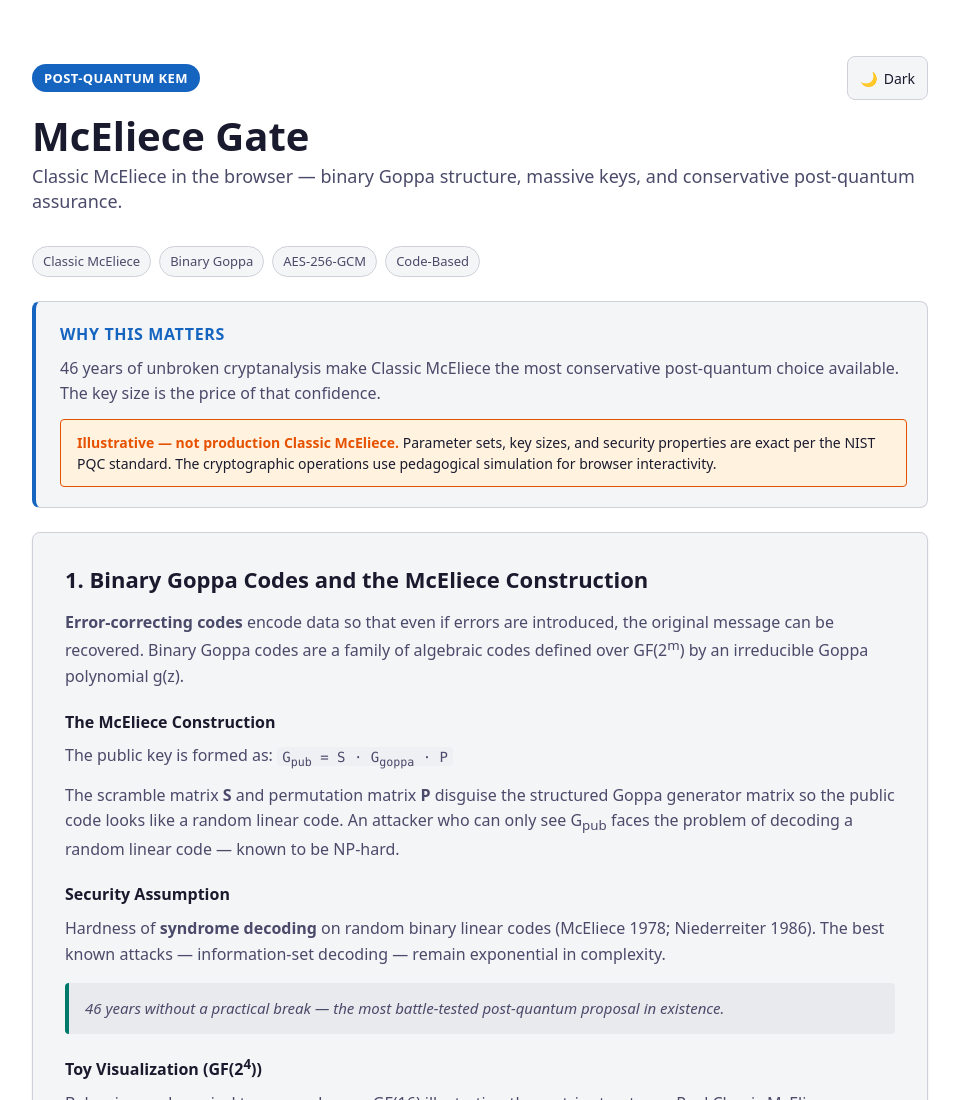
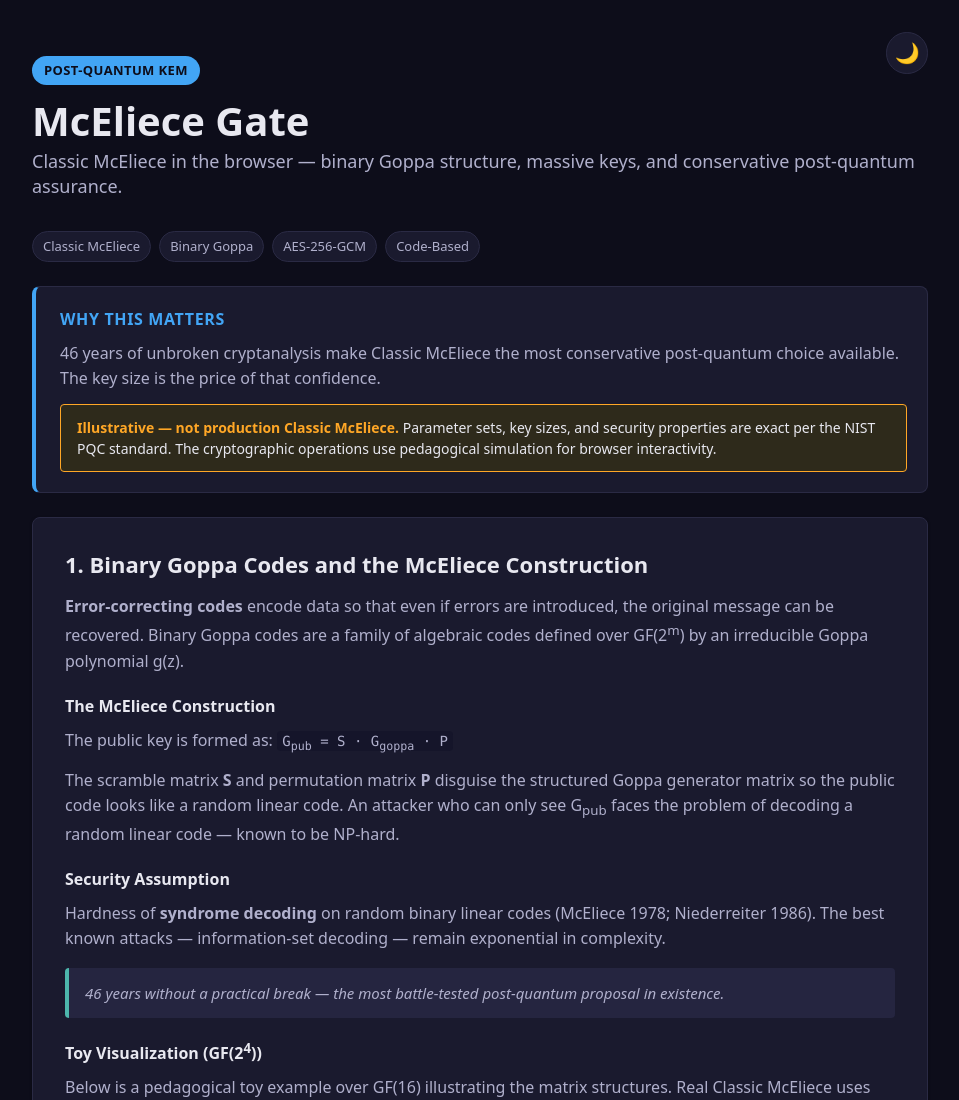
Before and after one commit to systemslibrarian/crypto-lab-mceliece-gate, a website built with Vite: page index.html in a window 1280 px wide. Shown: the top 1100 px of the page, without its empty margins (160-1119 px from the left). Built offline with nearby package versions, Linux system fonts and the light colour scheme.

Commit message:
feat: fix gh-pages deployment, standardize theme toggle and README

```diff
--- a/index.html
+++ b/index.html
@@ -8,6 +8,12 @@
       content="Classic McEliece browser demo: binary Goppa codes, key-size tradeoffs, and KEM + AES-256-GCM flow."
     />
     <title>crypto-lab-mceliece-gate</title>
+    <script>
+      (function () {
+        const saved = localStorage.getItem('theme');
+        document.documentElement.setAttribute('data-theme', saved ?? 'dark');
+      })();
+    </script>
   </head>
   <body>
     <a class="skip-link" href="#main-content">Skip to content</a>
--- a/src/ui.ts
+++ b/src/ui.ts
@@ -33,9 +33,7 @@ function esc(s: string): string {
 }
 
 function getEffectiveTheme(): string {
-  const explicit = document.documentElement.getAttribute("data-theme");
-  if (explicit) return explicit;
-  return window.matchMedia("(prefers-color-scheme: dark)").matches ? "dark" : "light";
+  return document.documentElement.getAttribute("data-theme") ?? "dark";
 }
 
 function schemeTag(name: string): string {
@@ -55,13 +53,13 @@ function schemeTag(name: string): string {
 function renderHeader(): string {
   const isDark = getEffectiveTheme() === "dark";
   const label = isDark ? "Switch to light mode" : "Switch to dark mode";
-  const icon = isDark ? "\u2600\ufe0f" : "\u{1f319}";
+  const icon = isDark ? "\u{1f319}" : "\u2600\ufe0f";
   return `
   <header class="demo-header" aria-label="Demo header">
+    <button id="theme-toggle" class="theme-toggle" type="button"
+            aria-label="${label}" style="position: absolute; top: 0; right: 0"><span aria-hidden="true">${icon}</span></button>
     <div class="header-top">
       <span class="category-chip">Post-Quantum KEM</span>
-      <button id="theme-toggle" class="theme-toggle" type="button"
-              aria-label="${label}"><span aria-hidden="true">${icon}</span> <span id="theme-label">${isDark ? "Light" : "Dark"}</span></button>
     </div>
     <h1>McEliece Gate</h1>
     <p class="subtitle">Classic McEliece in the browser — binary Goppa structure, massive keys, and conservative post-quantum assurance.</p>
@@ -438,31 +436,23 @@ function buildPage(): string {
    ====================================================================== */
 
 function initThemeToggle(): void {
-  let saved: string | null = null;
-  try { saved = localStorage.getItem("mceliece-gate-theme"); } catch { /* storage unavailable */ }
-  if (saved === "dark" || saved === "light") {
-    document.documentElement.setAttribute("data-theme", saved);
-  }
-
   const btn = document.getElementById("theme-toggle");
   if (!btn) return;
 
-  function updateLabel(): void {
+  function updateButton(): void {
     const current = getEffectiveTheme();
-    const labelEl = document.getElementById("theme-label");
     const iconSpan = btn!.querySelector("span[aria-hidden]");
-    if (labelEl) labelEl.textContent = current === "dark" ? "Light" : "Dark";
-    if (iconSpan) iconSpan.textContent = current === "dark" ? "\u2600\ufe0f" : "\u{1f319}";
+    if (iconSpan) iconSpan.textContent = current === "dark" ? "\u{1f319}" : "\u2600\ufe0f";
     btn!.setAttribute("aria-label", current === "dark" ? "Switch to light mode" : "Switch to dark mode");
   }
 
-  updateLabel();
+  updateButton();
 
   btn.addEventListener("click", () => {
     const next = getEffectiveTheme() === "dark" ? "light" : "dark";
     document.documentElement.setAttribute("data-theme", next);
-    try { localStorage.setItem("mceliece-gate-theme", next); } catch { /* storage unavailable */ }
-    updateLabel();
+    try { localStorage.setItem("theme", next); } catch { /* storage unavailable */ }
+    updateButton();
   });
 }
 
--- a/styles/main.css
+++ b/styles/main.css
@@ -160,6 +160,7 @@ img, svg { max-width: 100%; height: auto; }
 
 /* --- Header --------------------------------------------------- */
 .demo-header {
+  position: relative;
   padding: 1.5rem 0 1rem;
 }
 .header-top {
@@ -199,18 +200,17 @@ img, svg { max-width: 100%; height: auto; }
   display: inline-flex;
   align-items: center;
   justify-content: center;
-  min-width: 44px;
-  min-height: 44px;
-  padding: 0.5rem 0.75rem;
+  width: 2.6rem;
+  height: 2.6rem;
+  padding: 0;
   background: var(--bg-surface);
   color: var(--text);
   border: 1px solid var(--border);
-  border-radius: var(--radius);
+  border-radius: 50%;
   cursor: pointer;
-  font-size: 0.875rem;
-  font-weight: 500;
+  font-size: 1.25rem;
+  line-height: 1;
   font-family: var(--font-sans);
-  gap: 0.375rem;
   transition: background var(--transition), border-color var(--transition);
 }
 .theme-toggle:hover {
```
Also changed, not shown: .github/workflows/pages.yml (added), README.md.
